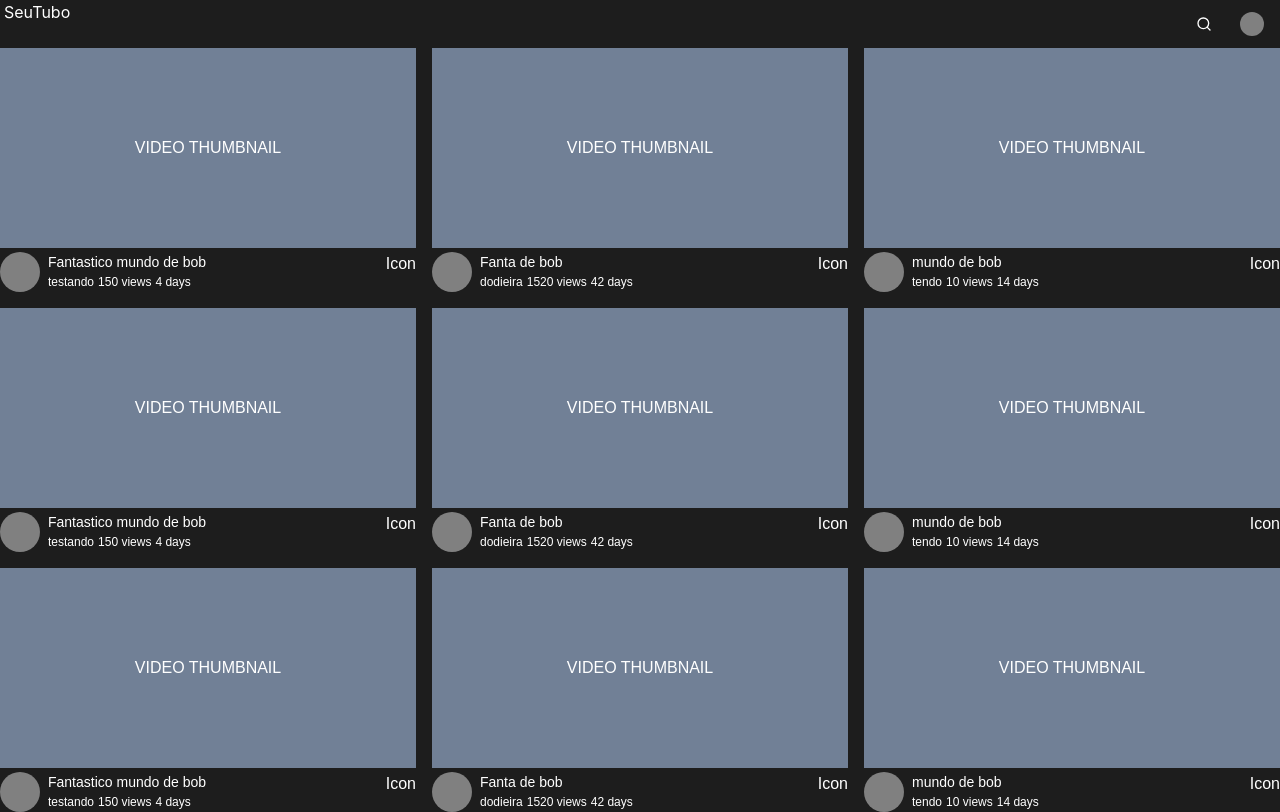
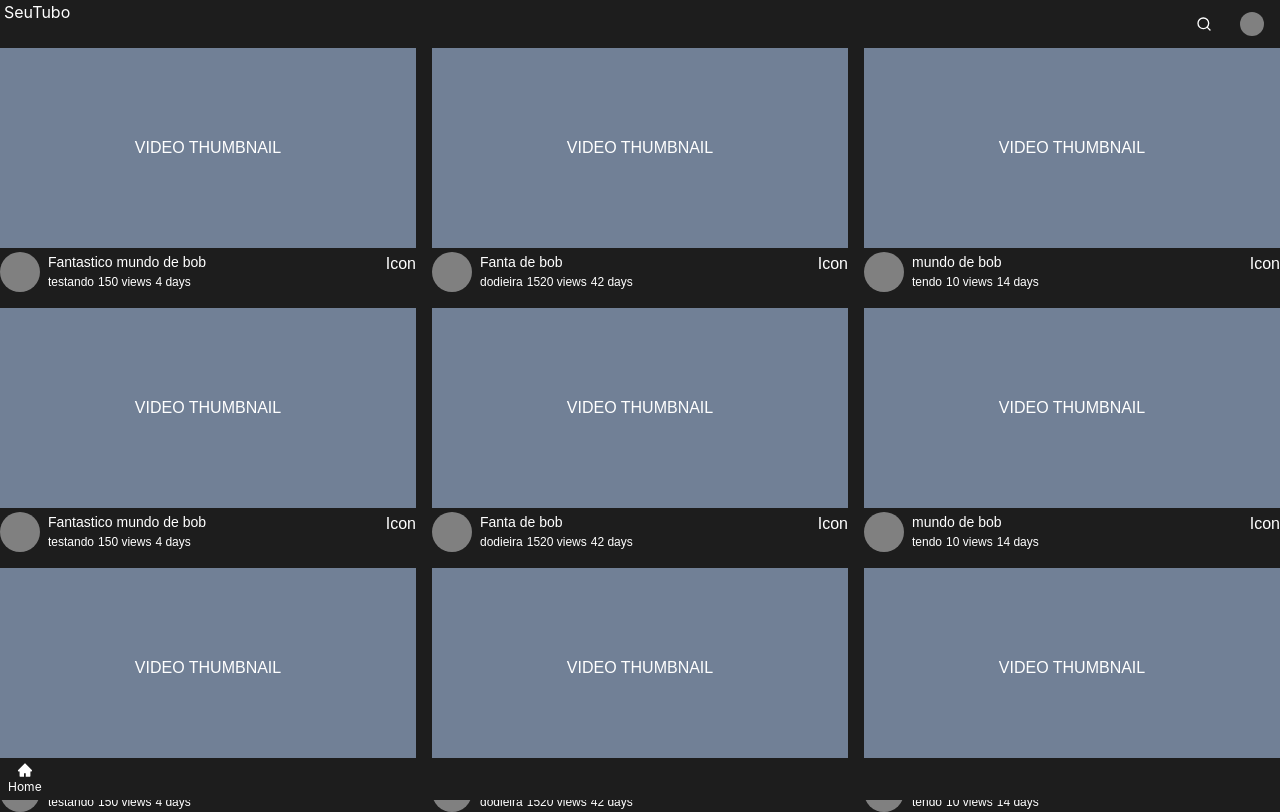
Before and after one commit to DaviTeodoro/youtube-clone, a Next.js app: page / in a window 1280 px wide. Built offline with nearby package versions, Linux system fonts and the light colour scheme.

Commit message:
adding navbar first draft

```diff
--- a/components/Header/Header.tsx
+++ b/components/Header/Header.tsx
@@ -1,29 +1,32 @@
 import { Box, Flex, Text } from "@chakra-ui/react";
-import {  FiSearch } from "react-icons/fi";
-import {IoSearchOutline }  from "react-icons/md";
+import { FiSearch } from "react-icons/fi";
+import { useRouter } from "next/router";
 import { useScrollDirection } from "../../hooks/useScrollDirection";
 import Sidebar from "./Sidebar";
 
 export default function Header() {
   const scrollDirection = useScrollDirection();
+  const router = useRouter();
   return (
     <Flex
-      bg='#1d1d1d'
+      bg="#1d1d1d"
       px="4px"
       justifyContent="space-between"
       position="sticky"
       top={scrollDirection === "down" ? "-48px" : "0px"}
-      w='100%'
+      w="100%"
     >
-        <Box>
-            {/* <Sidebar /> */}
-      <Text h="100%">SeuTubo</Text>
-        </Box>
+      <Box>
+        {/* <Sidebar /> */}
+        <Text onClick={() => router.push("/")} h="100%">
+          SeuTubo
+        </Text>
+      </Box>
 
       <Flex>
         <Flex h="48px" w="48px" justifyContent="center" alignItems="center">
           {/* <IoSearchOutline /> */}
-        <FiSearch />
+          <FiSearch />
         </Flex>
         <Flex h="48px" w="48px" justifyContent="center" alignItems="center">
           <Box bg="gray" h="24px" w="24px" borderRadius="50%"></Box>
--- /dev/null
+++ b/components/Navbar.tsx
@@ -0,0 +1,23 @@
+import { Flex, Text } from "@chakra-ui/react";
+import { AiFillHome } from "react-icons/ai";
+
+const Navbar = () => {
+  return (
+    <Flex
+      w="100%"
+      justifyContent="left"
+      px="8px"
+      py="4px"
+      position="fixed"
+      bottom="0"
+      bg="#1d1d1d"
+    >
+      <Flex direction="column" justifyContent="center" alignItems="center">
+        <AiFillHome />
+        <Text fontSize="12px">Home</Text>
+      </Flex>
+    </Flex>
+  );
+};
+
+export default Navbar;
--- a/pages/index.tsx
+++ b/pages/index.tsx
@@ -7,6 +7,7 @@ import Header from "../components/Header/Header";
 import Main from "../components/Main/HomeVideos";
 import SingleVideo from "../components/Main/SingleVideo";
 import { useState, useEffect } from "react";
+import Navbar from "../components/Navbar";
 
 const test = [
   {
@@ -98,6 +99,7 @@ export default function Home(): NextPage {
           <SingleVideo video={video} />
         ))}
       </Grid>
+      <Navbar />
       {/* <Grid
         h="calc(100vh - 60px)"
         gridTemplateRows="repeat(3, 1fr)"
```
